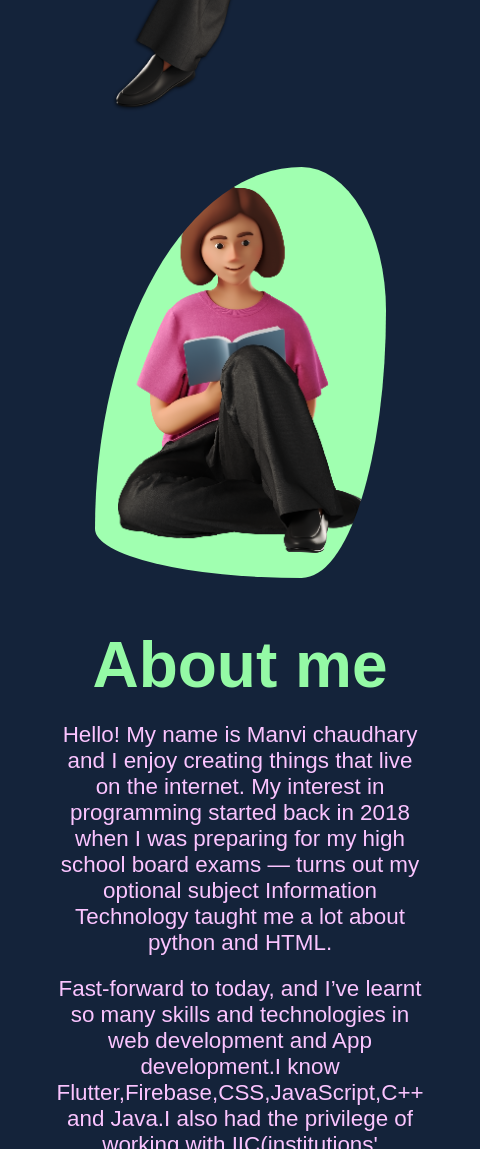
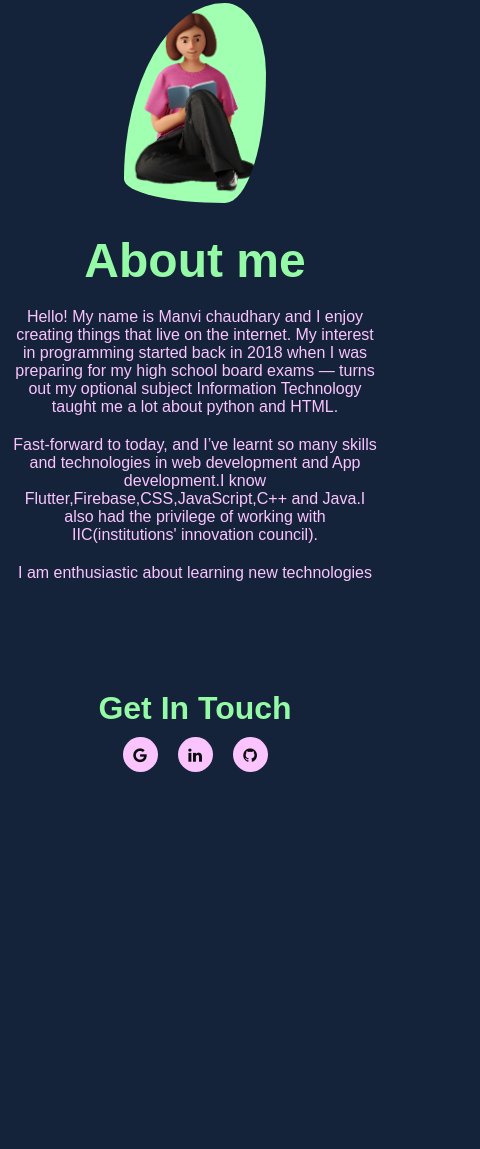
Before and after one commit to Manvi-Chaudhary/manvichaudhary.github.io, a plain HTML site: page index.html in a window 390 px wide. Shown: the part 851-2000 px from the top of the page, 480 px wide, since content can reach past the window. After the commit the page ends 1672 px from the top, so only its background shows below. Drawn offline with Linux system fonts and the light colour scheme.

Commit message:
responsive design fixed.

```diff
--- a/me.css
+++ b/me.css
@@ -153,16 +153,31 @@ a{
 @media (max-width: 800px) {
 
     header{
-        position: relative;
+        padding: 10px 10px;
+        display: flex;
+        align-items: center;
+        justify-content: center;
+        width: 100vw;
+    }
+
+    header h1{
+        display: none;
     }
 
     .main{
         text-align: center;
         display: flex;
         flex-direction: column;
-        height: 100vh;
         justify-content: center;
         align-items: center;
+    }
+
+    .main h2{
+        font-size: 3em;
+    }
+
+    img{
+        height: 200px;
     }
 
     .main .content{
@@ -170,17 +185,36 @@ a{
     }
 
     .about{
-        margin-top: 200px;
-        display: flex;
+        height: 100%;
+        justify-content: center;
         flex-direction: column;
+        align-items: center;
+        padding: 10px 10px;
         text-align: center;
     }
 
-    .about img{
-        margin-bottom: 50px;
+    .img-about{
+        margin-right: 0;
+        margin-bottom: 30px;
+    }
+
+    .about h2{
+        font-size: 3em;
+    }
+
+    .about p{
+        font-size: 1em;
     }
 
     .contact{
         margin-top: 40px;
     }
+
+
+    .socials a{
+        height: 5px;
+        width: 5px;
+        font-size: 1em;
+        padding: 15px;
+    }
 }
```
Also changed, not shown: index.html (+1 -1 lines).
